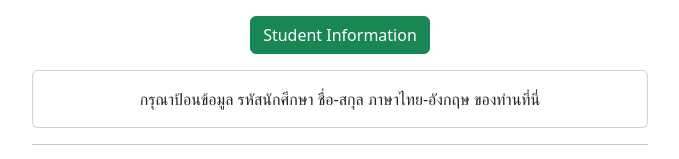
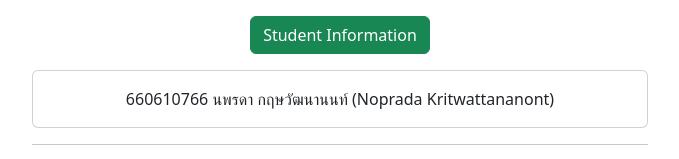
Before and after one commit to cpe207/lab01-faiinrd, a plain HTML site: page index.html in a window 1280 px wide. Both pictures are taken after a click on the button "Student Information". Shown: the part 515-674 px from the top of the page, without its empty margins (300-979 px from the left). Drawn offline with nearby package versions, Linux system fonts and the light colour scheme.

Commit message:
change name

```diff
--- a/index.html
+++ b/index.html
@@ -50,8 +50,7 @@
           </p>
           <div class="collapse" id="collapseExample">
             <div class="card card-body">
-              กรุณาป้อนข้อมูล รหัสนักศึกษา ชื่อ-สกุล ภาษาไทย-อังกฤษ
-              ของท่านที่นี่
+              660610766 นพรดา กฤษวัฒนานนท์ (Noprada Kritwattananont)
             </div>
           </div>
         </div>
```
